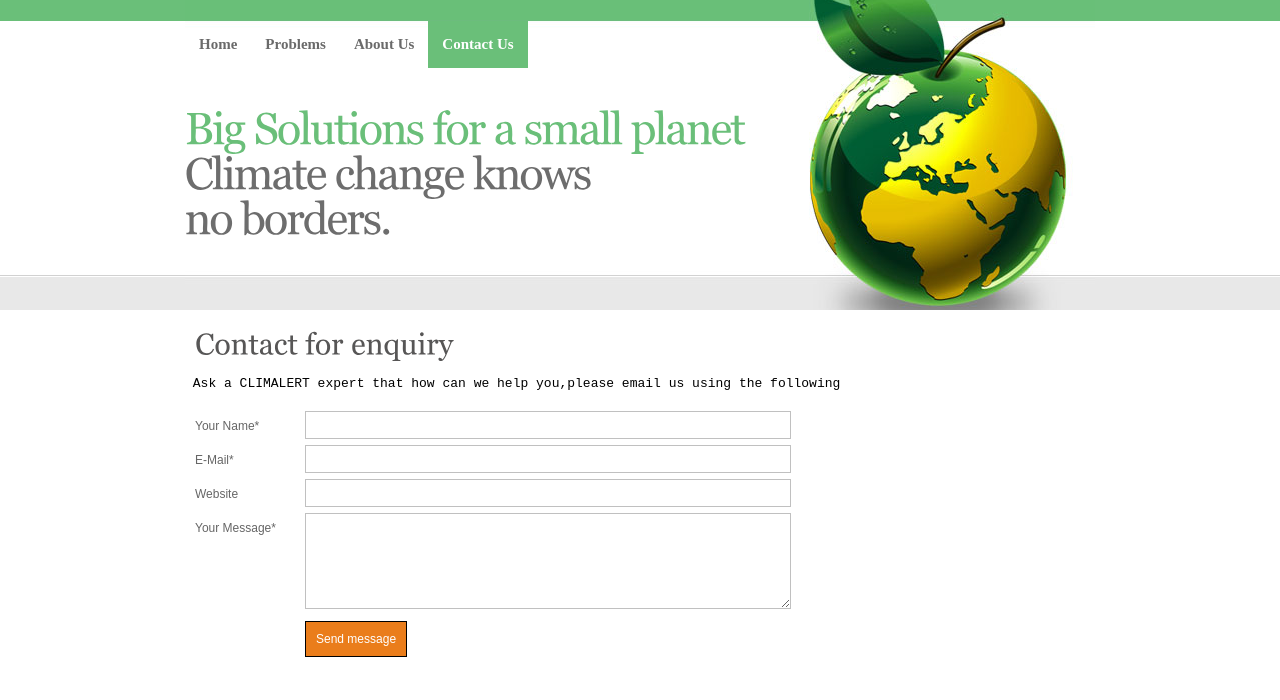
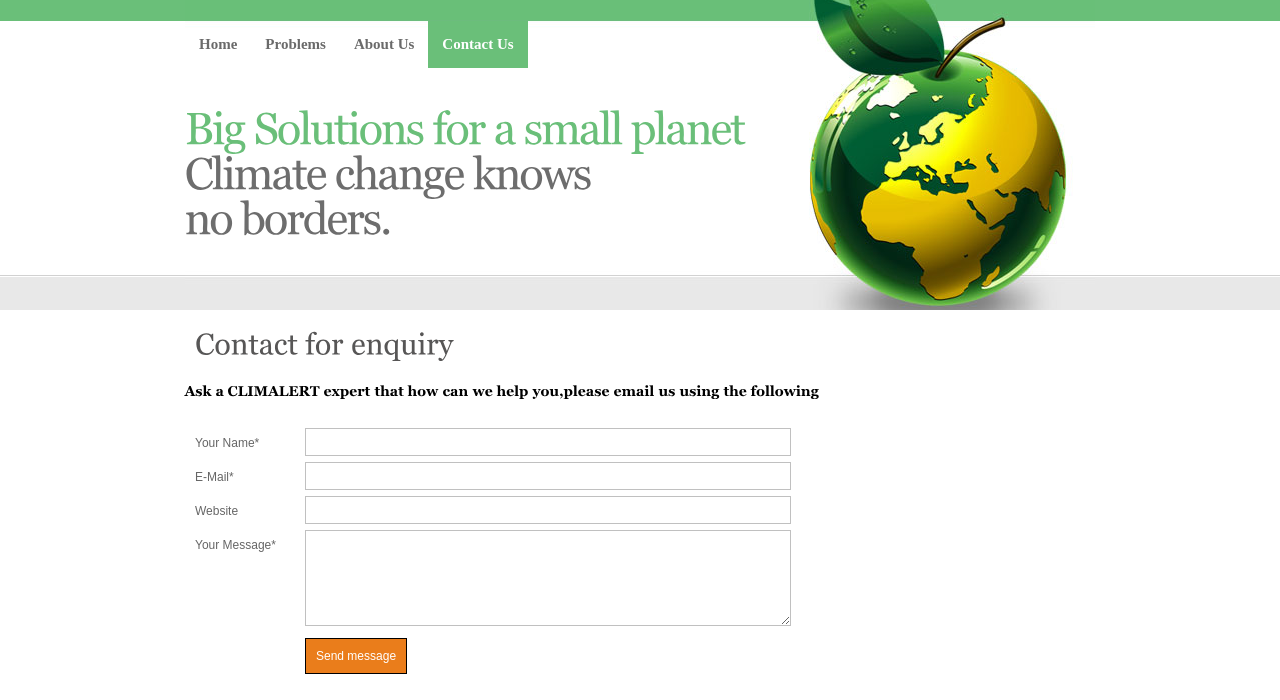
Before and after one commit to manikchawla12/ClimAlert, a plain HTML site: page contact.html in a window 1280 px wide. Shown: the part 100-800 px from the top of the page. Drawn offline with Linux system fonts and the light colour scheme.

Commit message:
updated contact

```diff
--- a/contact.html
+++ b/contact.html
@@ -44,7 +44,7 @@
     <div class="body_resize">
       <div class="center">
         <h2>Contact for enquiry </h2>
-        <pre> Ask a CLIMALERT expert that how can we help you,please email us using the following </pre>
+        <h5> Ask a CLIMALERT expert that how can we help you,please email us using the following </h5>
         <form action="#" method="post" id="contactform">
           <ol>
             <li>
```
